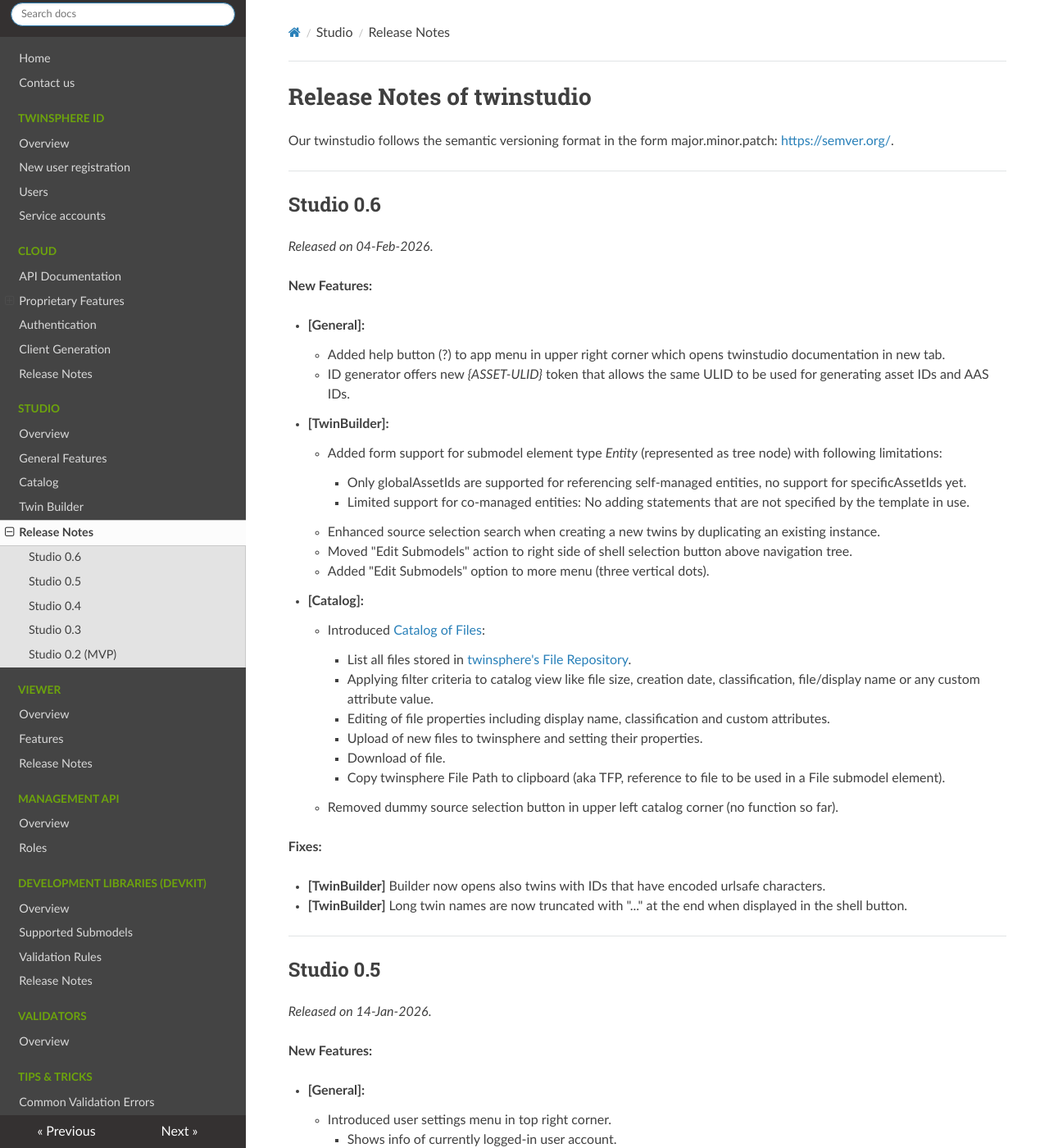
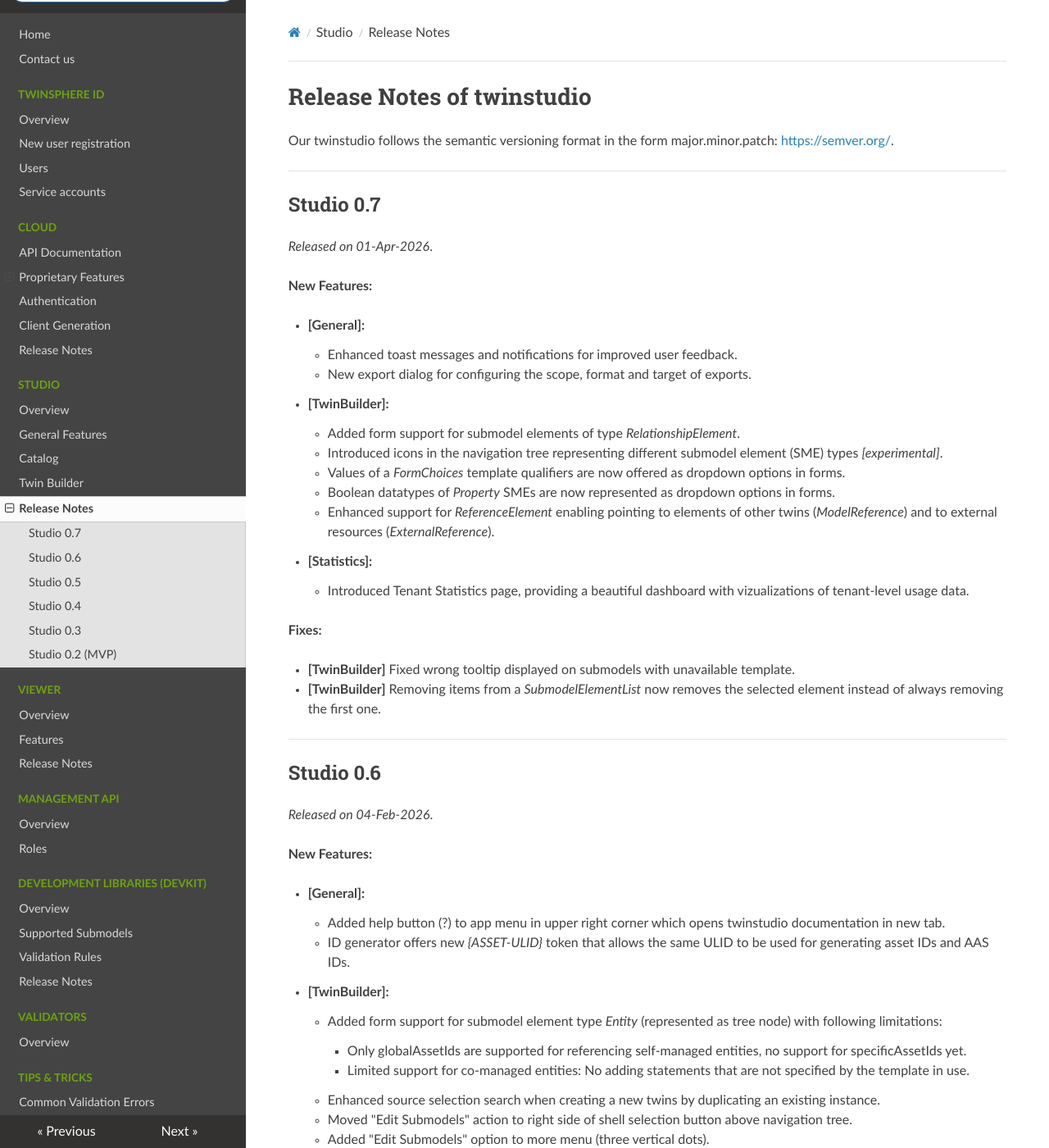
Before and after one commit to twinsphere/twinsphere.github.io, an MkDocs documentation site: the page built from docs/studio-release-notes.md, in a window 1280 px wide and 1400 px high. Shown: the whole window at 82% size. Built offline with MkDocs 1.6.1, drawn with Linux system fonts in a browser that asks for light colours; nearby versions of some CDN libraries.

Commit message:
feat(studio): release notes for 0.7

```diff
--- a/docs/studio-release-notes.md
+++ b/docs/studio-release-notes.md
@@ -2,6 +2,39 @@
 
 Our twinstudio follows the semantic versioning format in the form major.minor.patch:
 [https://semver.org/](https://semver.org/).
+
+---
+
+## Studio 0.7
+
+*Released on 01-Apr-2026*.
+
+**New Features:**
+
+-   **[General]:**
+
+    -   Enhanced toast messages and notifications for improved user feedback.
+    -   New export dialog for configuring the scope, format and target of exports.
+
+-   **[TwinBuilder]:**
+
+    -   Added form support for submodel elements of type *RelationshipElement*.
+    -   Introduced icons in the navigation tree representing different submodel element (SME) types *[experimental]*.
+    -   Values of a *FormChoices* template qualifiers are now offered as dropdown options in forms.
+    -   Boolean datatypes of *Property* SMEs are now represented as dropdown options in forms.
+    -   Enhanced support for *ReferenceElement* enabling pointing to elements of other twins (*ModelReference*) and to
+        external resources (*ExternalReference*).
+
+-   **[Statistics]:**
+
+    -   Introduced Tenant Statistics page, providing a beautiful dashboard with vizualizations of tenant-level
+        usage data.
+
+**Fixes:**
+
+-   **[TwinBuilder]** Fixed wrong tooltip displayed on submodels with unavailable template.
+-   **[TwinBuilder]** Removing items from a *SubmodelElementList* now removes the selected element instead of
+    always removing the first one.
 
 ---
 
```
